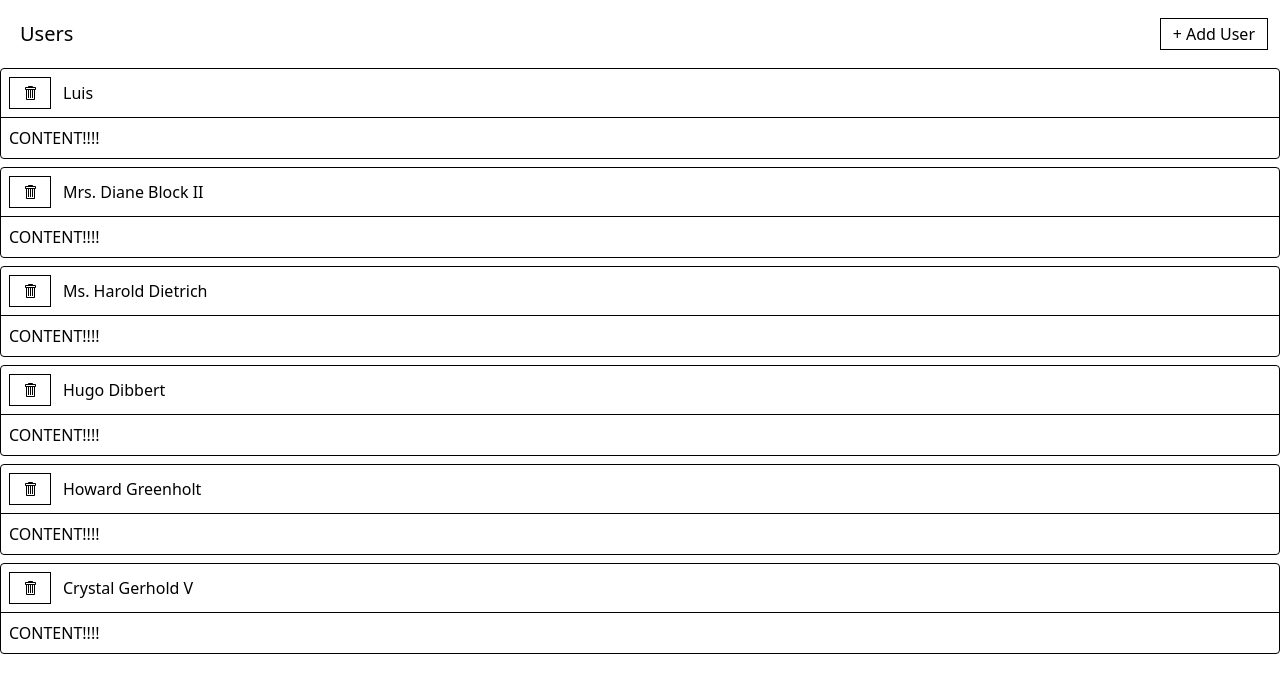
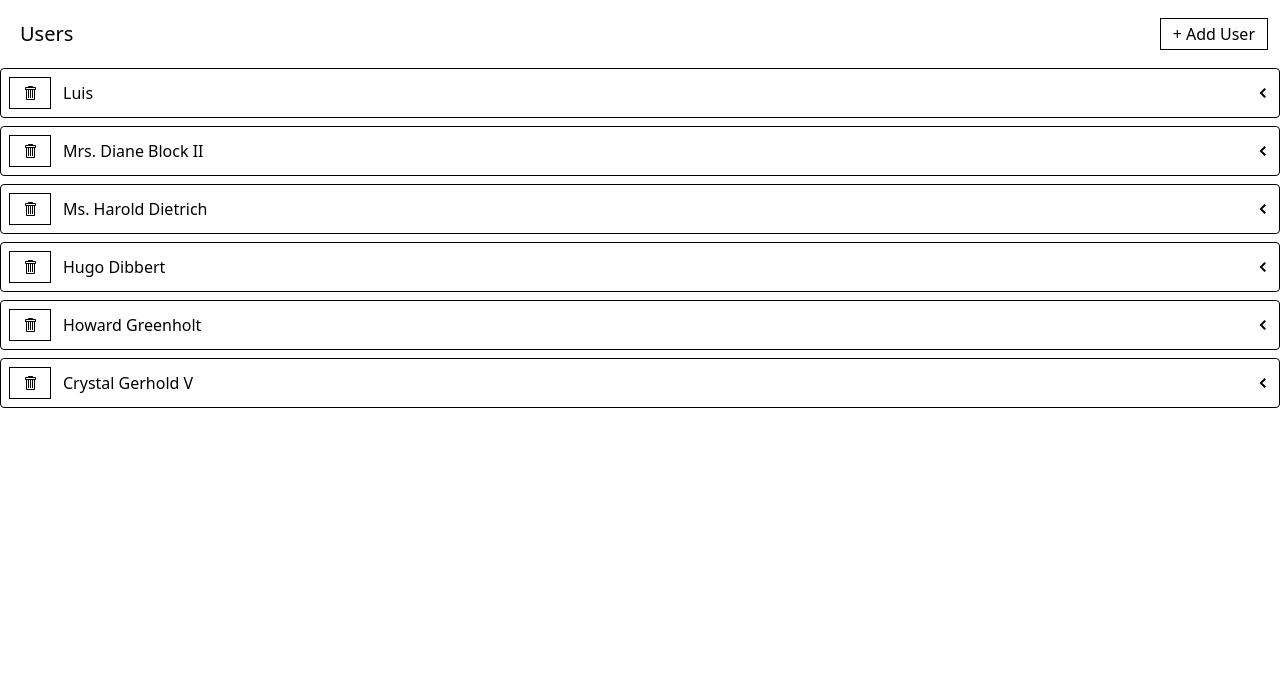
Before and after one commit to luisc8487/media, a React app in the folder media/: page / in a window 1280 px wide. Shown: the top 692 px of the page. Built offline with nearby package versions, Linux system fonts and the light colour scheme; data requests are answered from the project's data file; the HTML template or start-up script is replaced by a standard one.

Commit message:
wrapped up the expandablePanel

```diff
--- a/media/src/components/ExpandablePanel.js
+++ b/media/src/components/ExpandablePanel.js
@@ -1,12 +1,24 @@
+import {useState} from "react";
+import {GoChevronDown, GoChevronLeft} from "react-icons/go";
+
 function ExpandablePanel({header, children}) {
+  const [expanded, setExpanded] = useState(false);
+
+  const handleClick = () => {
+    setExpanded(!expanded);
+  };
+
   return (
     <div className="mb-2 border rounded">
-      <div className="flex p-2 justify-between items-center cursor-pointer">
+      <div className="flex p-2 justify-between items-center">
         <div className="flex flex-row items-center justify-between">
           {header}
         </div>
+        <div onClick={handleClick} className="cursor-pointer">
+          {expanded ? <GoChevronDown /> : <GoChevronLeft />}
+        </div>
       </div>
-      <div className="p-2 border-t">{children}</div>
+      {expanded && <div className="p-2 border-t">{children}</div>}
     </div>
   );
 }
```
